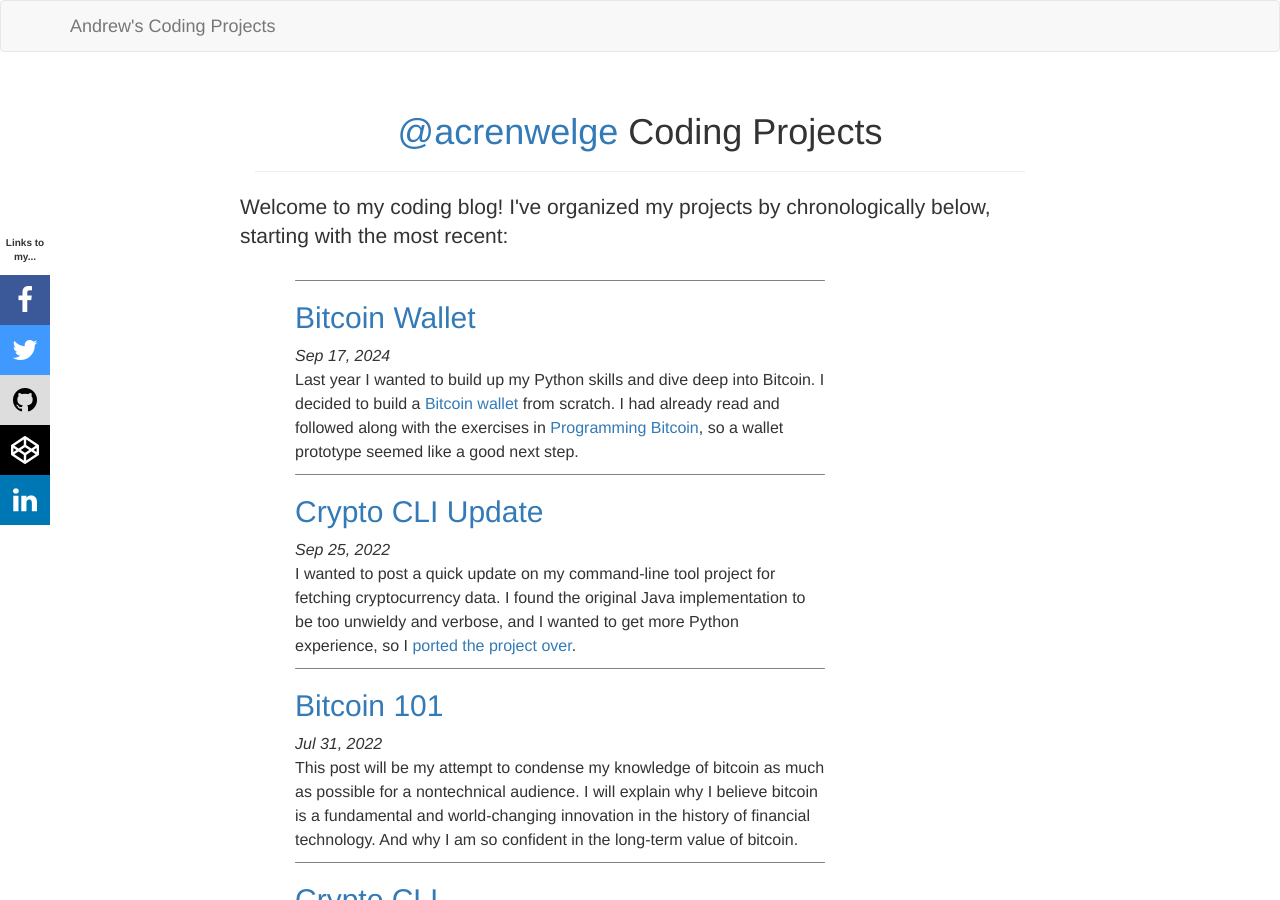
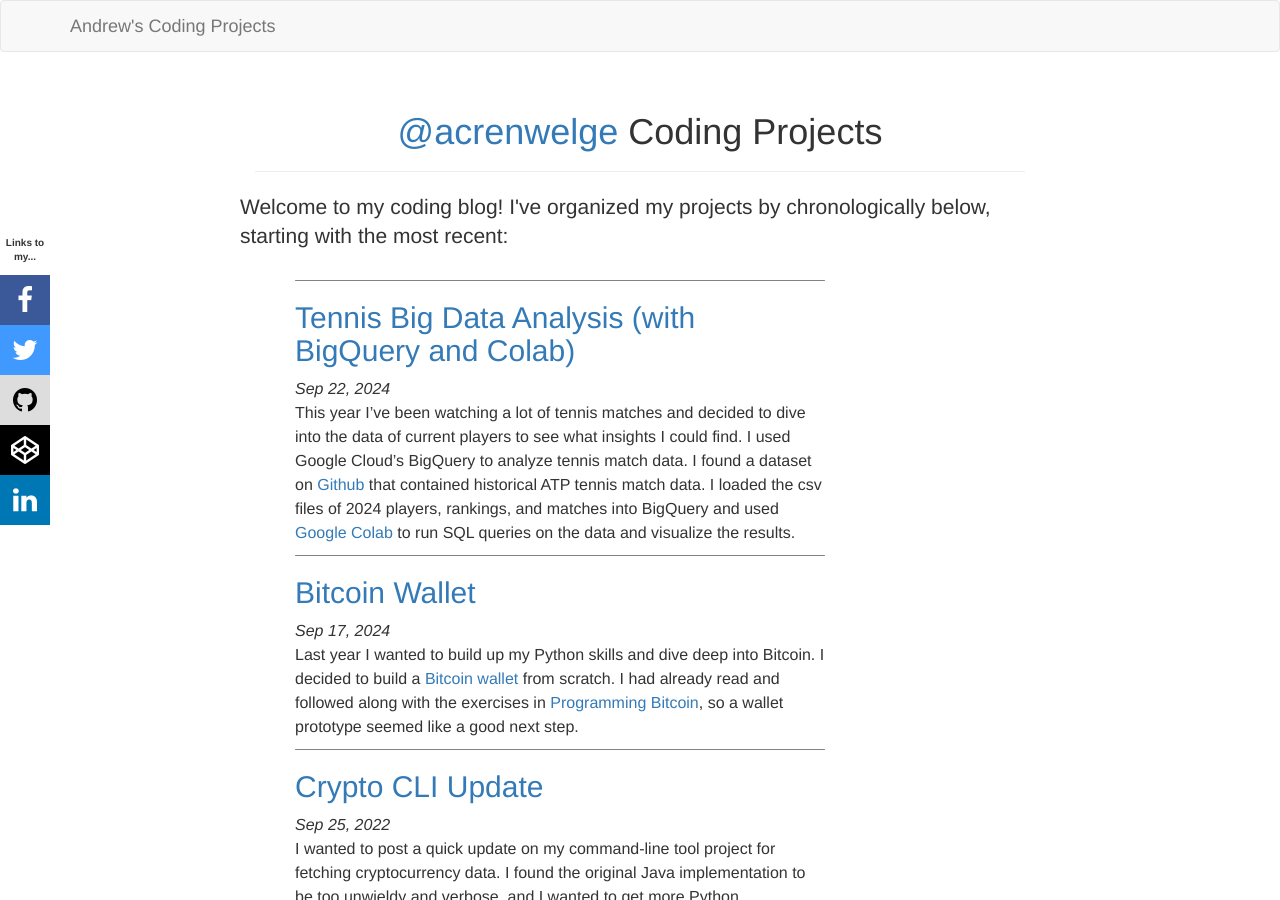
Before and after one commit to acrenwelge/acrenwelge.github.io, a Jekyll site: the page built from index.html, in a window 1280 px wide and 900 px high. Built offline with Jekyll 4.4.1, drawn with Linux system fonts in a browser that asks for light colours.

Commit message:
Add tennis data project

```diff
--- /dev/null
+++ b/_posts/2024-09-22-tennis-big-data-analysis.md
@@ -0,0 +1,18 @@
+---
+layout: post
+title:  "Tennis Big Data Analysis (with BigQuery and Colab)"
+date:   2024-09-22 12:00:00 -0600
+categories: big-data
+---
+This year I've been watching a lot of tennis matches and decided to dive into the data of current players to see what insights I could find. I used Google Cloud's BigQuery to analyze tennis match data. I found a dataset on [Github](https://github.com/JeffSackmann/tennis_atp/tree/master) that contained historical ATP tennis match data. I loaded the csv files of 2024 players, rankings, and matches into BigQuery and used [Google Colab](https://colab.research.google.com/drive/1SnD9xkkZ-BGHfpZ-DlyrVAEclH0zPVxr?usp=sharing) to run SQL queries on the data and visualize the results.
+
+<!--end excerpt-->
+
+The results were interesting! I will summarize the results below (see the [Colab notebook](https://colab.research.google.com/drive/1SnD9xkkZ-BGHfpZ-DlyrVAEclH0zPVxr?usp=sharing) for the full analysis):
+
+- 91.6% of players are right-handed; 8.4% are left-handed
+- The top 5 countries with the most tennis players are: USA, Australia, UK, Spain, then Germany
+- What are the most common first names of tennis players? David, Daniel, John, Michael, and Peter
+- Twice as many tournaments have been played on hard courts compared to clay courts this year
+- Jannik Sinner has the highest win rate on hard courts; Sebastian Baez has the highest win rate on clay courts
+- For Grand Slam matches, the average match winner is ranked 39; the average loser is ranked 83
```
Also changed, not shown: _posts/2024-09-17-btc-wallet.md (line endings or trailing spaces).
